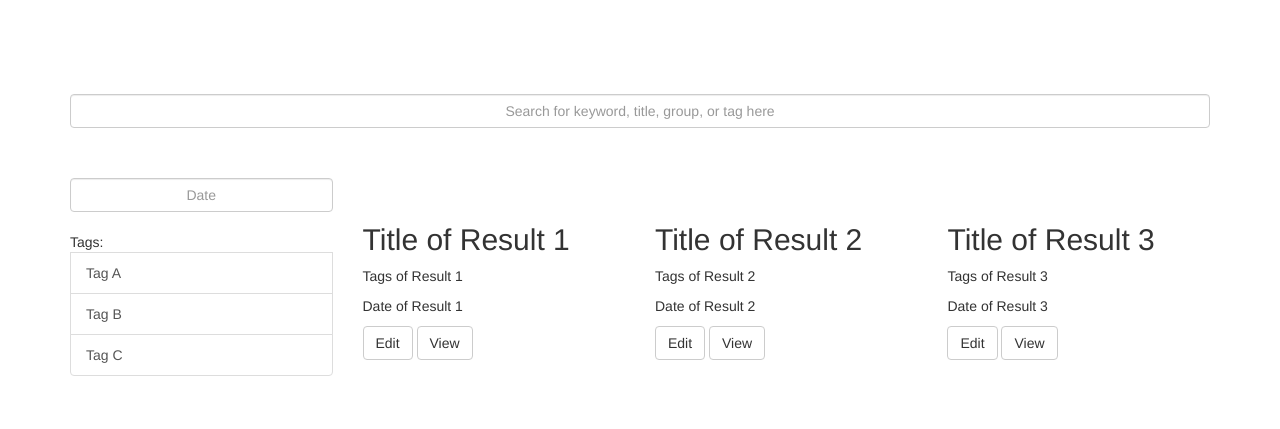
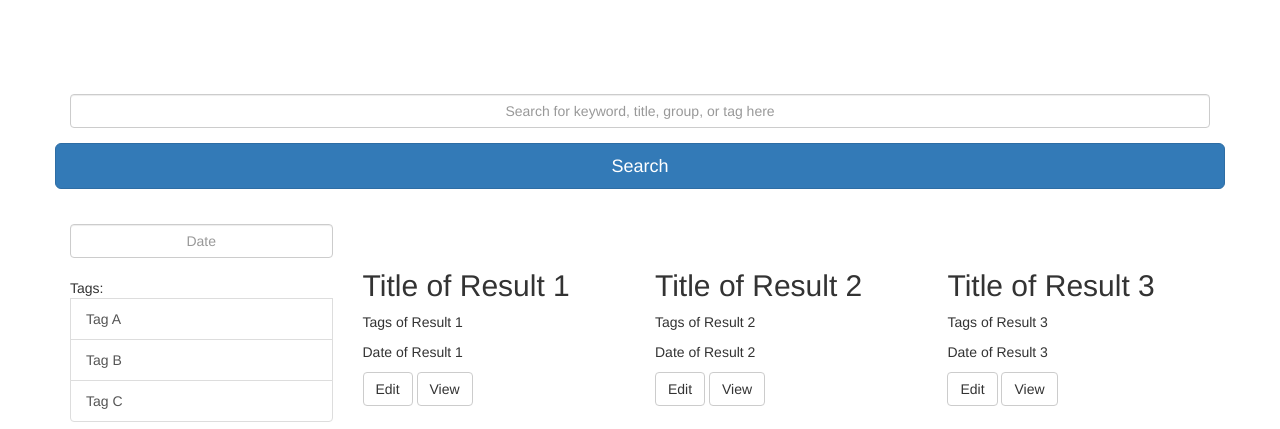
Before and after one commit to whizkid338/online_journal, a Django app: page /find in a window 1280 px wide. Shown: the part 51-480 px from the top of the page. Run offline with Django 3.2, Linux system fonts and the light colour scheme; some libraries are stand-ins or nearby versions.

Commit message:
added search button to the find page

```diff
--- a/templates/entry.html
+++ b/templates/entry.html
@@ -29,7 +29,7 @@
                     <textarea rows="10" class="form-control" placeholder="Entry" required>{% autoescape on %}{{ entry }}{% endautoescape %}</textarea>
                 </div>
             </div>
-                    <button class="btn btn-lg btn-primary btn-block" type="submit">Submit</button>
+	    <button class="btn btn-lg btn-primary btn-block" type="submit">Submit</button>
         </form>
         <br/>
         <br/>
--- a/templates/find.html
+++ b/templates/find.html
@@ -9,6 +9,7 @@
             <div class="col-xs-12">
                 <input type="text" class="form-control text-center" placeholder="Search for keyword, title, group, or tag here"></input>
             </div>
+	    <button class="btn btn-lg btn-primary btn-block" type="submit">Search</button>
         </div>
         <div class="row row-offcanvas row-offcanvas-left">
             <div class="col-xs-6 col-sm-3 sidebar-offcanvas" id="sidebar">
```
